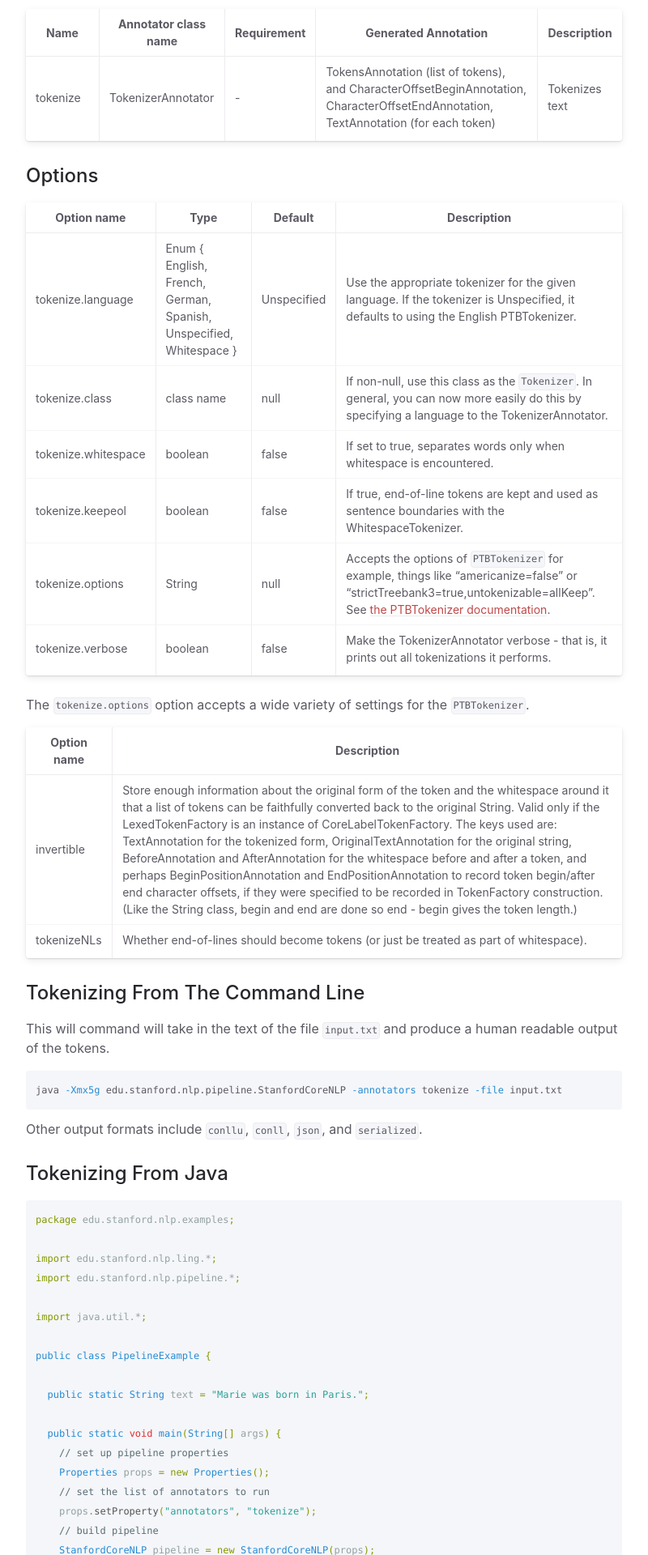
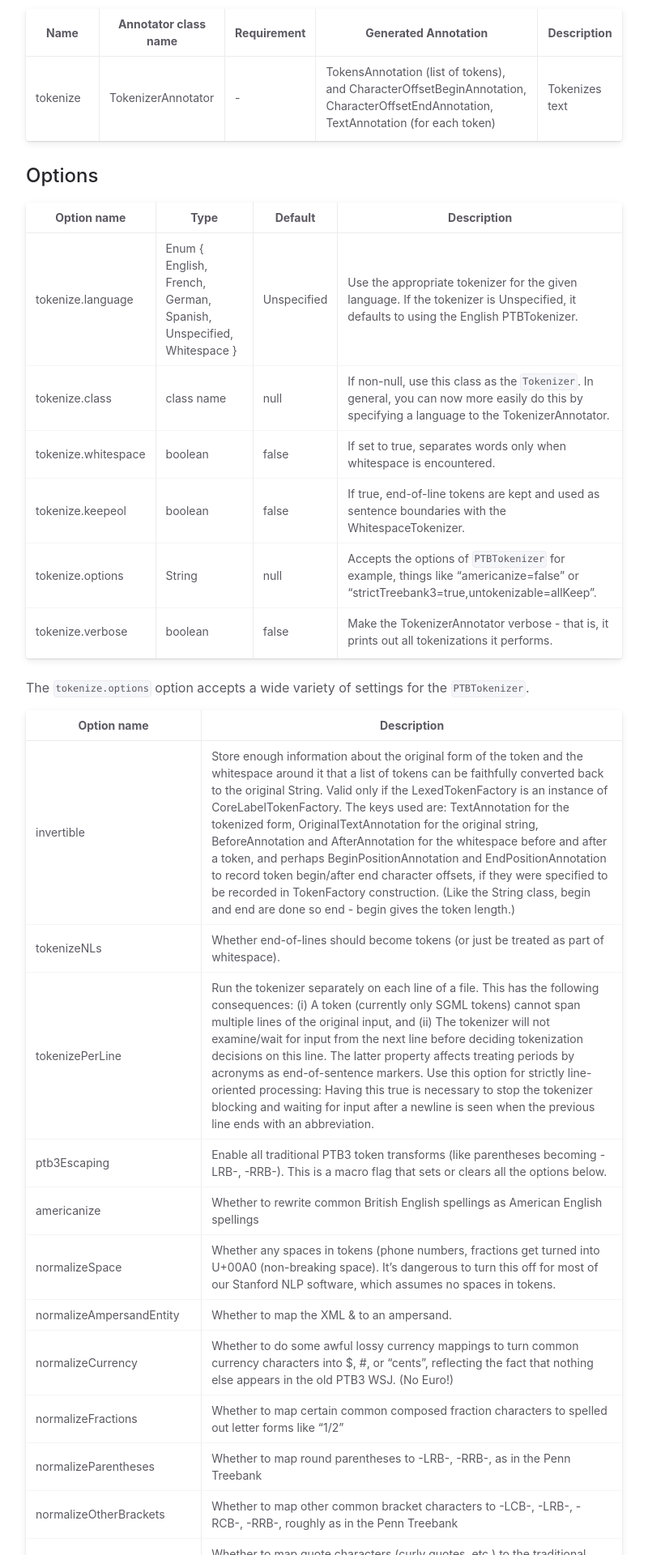
Before and after one commit to stanfordnlp/corenlp-docs-dev, a Jekyll site: the page built from _pages/tokenize.md, in a window 1280 px wide. Shown: the part 501-2421 px from the top of the page at 81% size, without its empty margins (372-1172 px from the left). Built offline with Jekyll 4.4.1, drawn with Linux system fonts in a browser that asks for light colours; nearby versions of some CDN libraries; some of the changed text lies outside the part shown.

Commit message:
add PTBTokenizer defaults

```diff
--- a/_pages/tokenize.md
+++ b/_pages/tokenize.md
@@ -24,7 +24,7 @@ CoreNLP splits texts into tokens with an elaborate collection of rules.
 | tokenize.class | class name | null | If non-null, use this class as the `Tokenizer`. In general, you can now more easily do this by specifying a language to the TokenizerAnnotator. |
 | tokenize.whitespace | boolean | false | If set to true, separates words only when whitespace is encountered. |
 | tokenize.keepeol | boolean | false | If true, end-of-line tokens are kept and used as sentence boundaries with the WhitespaceTokenizer. |
-| tokenize.options | String | null | Accepts the options of `PTBTokenizer` for example, things like "americanize=false" or "strictTreebank3=true,untokenizable=allKeep". See [the PTBTokenizer documentation](http://nlp.stanford.edu/software/tokenizer.html#Options). |
+| tokenize.options | String | null | Accepts the options of `PTBTokenizer` for example, things like "americanize=false" or "strictTreebank3=true,untokenizable=allKeep". |
 | tokenize.verbose | boolean | false | Make the TokenizerAnnotator verbose - that is, it prints out all tokenizations it performs. |
 
 The `tokenize.options` option accepts a wide variety of settings for the `PTBTokenizer`.
@@ -33,6 +33,26 @@ The `tokenize.options` option accepts a wide variety of settings for the `PTBTok
 | --- | --- |
 | invertible | Store enough information about the original form of the token and the whitespace around it that a list of tokens can be faithfully converted back to the original String. Valid only if the LexedTokenFactory is an instance of CoreLabelTokenFactory. The keys used are: TextAnnotation for the tokenized form, OriginalTextAnnotation for the original string, BeforeAnnotation and AfterAnnotation for the whitespace before and after a token, and perhaps BeginPositionAnnotation and EndPositionAnnotation to record token begin/after end character offsets, if they were specified to be recorded in TokenFactory construction. (Like the String class, begin and end are done so end - begin gives the token length.) |
 | tokenizeNLs | Whether end-of-lines should become tokens (or just be treated as part of whitespace). |
+| tokenizePerLine | Run the tokenizer separately on each line of a file. This has the following consequences: (i) A token (currently only SGML tokens) cannot span multiple lines of the original input, and (ii) The tokenizer will not examine/wait for input from the next line before deciding tokenization decisions on this line. The latter property affects treating periods by acronyms as end-of-sentence markers. Use this option for strictly line-oriented processing: Having this true is necessary to stop the tokenizer blocking and waiting for input after a newline is seen when the previous line ends with an abbreviation. |
+| ptb3Escaping | Enable all traditional PTB3 token transforms (like parentheses becoming -LRB-, -RRB-). This is a macro flag that sets or clears all the options below. |
+| americanize | Whether to rewrite common British English spellings as American English spellings |
+| normalizeSpace | Whether any spaces in tokens (phone numbers, fractions get turned into U+00A0 (non-breaking space). It's dangerous to turn this off for most of our Stanford NLP software, which assumes no spaces in tokens. |
+| normalizeAmpersandEntity | Whether to map the XML &amp; to an ampersand. |
+| normalizeCurrency | Whether to do some awful lossy currency mappings to turn common currency characters into $, #, or "cents", reflecting the fact that nothing else appears in the old PTB3 WSJ. (No Euro!) |
+| normalizeFractions | Whether to map certain common composed fraction characters to spelled out letter forms like "1/2" |
+| normalizeParentheses | Whether to map round parentheses to -LRB-, -RRB-, as in the Penn Treebank |
+| normalizeOtherBrackets | Whether to map other common bracket characters to -LCB-, -LRB-, -RCB-, -RRB-, roughly as in the Penn Treebank |
+| asciiQuotes | Whether to map quote characters (curly quotes, etc.) to the traditional ASCII ' and ". |
+| latexQuotes | Whether to map to ``, `, ', '' for quotes, as in Latex and the PTB3 WSJ (though this is now heavily frowned on in Unicode). If true, this takes precedence over the setting of unicodeQuotes; if both are false, no mapping is done. |
+| unicodeQuotes | Whether to map quotes to the range U+2018 to U+201D, the preferred unicode encoding of single and double quotes. |
+| ptb3Ellipsis | Whether to map ellipses to three dots (...), the old PTB3 WSJ coding of an ellipsis. If true, this takes precedence over the setting of unicodeEllipsis; if both are false, no mapping is done. |
+| unicodeEllipsis | Whether to map dot and optional space sequences to U+2026, the Unicode ellipsis character. |
+| keepAssimilations | true to tokenize "gonna", false to tokenize "gon na". Default is true. |
+| ptb3Dashes | Whether to turn various dash characters into "--", the dominant encoding of dashes in the PTB3 WSJ |
+| escapeForwardSlashAsterisk | Whether to put a backslash escape in front of / and * as the old PTB3 WSJ does for some reason (something to do with Lisp readers??). |
+| untokenizable | What to do with untokenizable characters (ones not known to the tokenizer). Six options combining whether to log a warning for none, the first, or all, and whether to delete them or to include them as single character tokens in the output: noneDelete, firstDelete, allDelete, noneKeep, firstKeep, allKeep. The default is "firstDelete". |
+| strictTreebank3 | PTBTokenizer deliberately deviates from strict PTB3 WSJ tokenization in two cases. Setting this improves compatibility for those cases. They are: (i) When an acronym is followed by a sentence end, such as "U.K." at the end of a sentence, the PTB3 has tokens of "Corp" and ".", while by default PTBTokenizer duplicates the period returning tokens of "Corp." and ".", and (ii) PTBTokenizer will return numbers with a whole number and a fractional part like "5 7/8" as a single token, with a non-breaking space in the middle, while the PTB3 separates them into two tokens "5" and "7/8". (Exception: for only "U.S." the treebank does have the two tokens "U.S." and "." like our default; strictTreebank3 now does that too.) The default is false. |
+| splitHyphenated | Whether or not to tokenize segments of hyphenated words separately ("school" "-" "aged", "frog" "-" "lipped"), keeping together the exceptions in Supplementary Guidelines for ETTB 2.0 by Justin Mott, Colin Warner, Ann Bies, Ann Taylor and CLEAR guidelines (Bracketing Biomedical Text) by Colin Warner et al. (2012). Default is currently true. |
 
 ## Tokenizing From The Command Line
 
```
